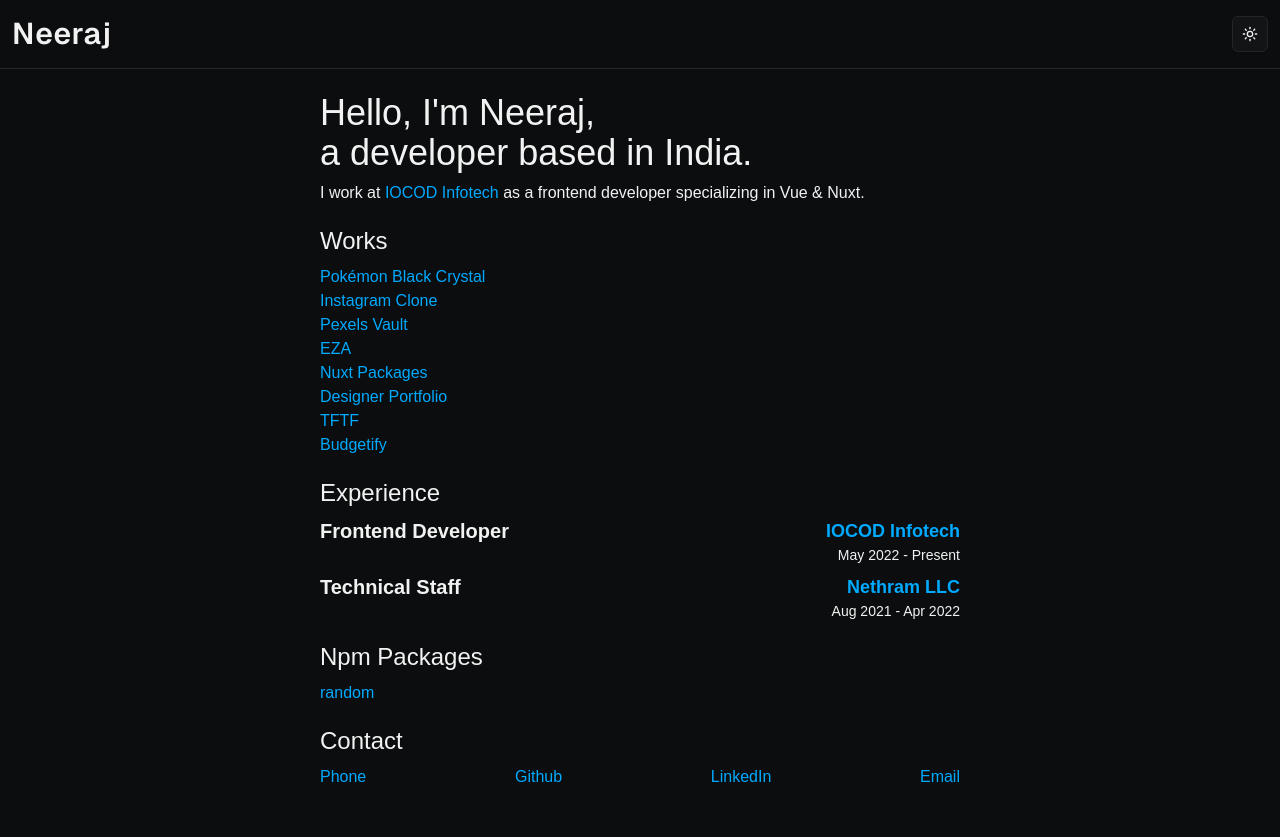
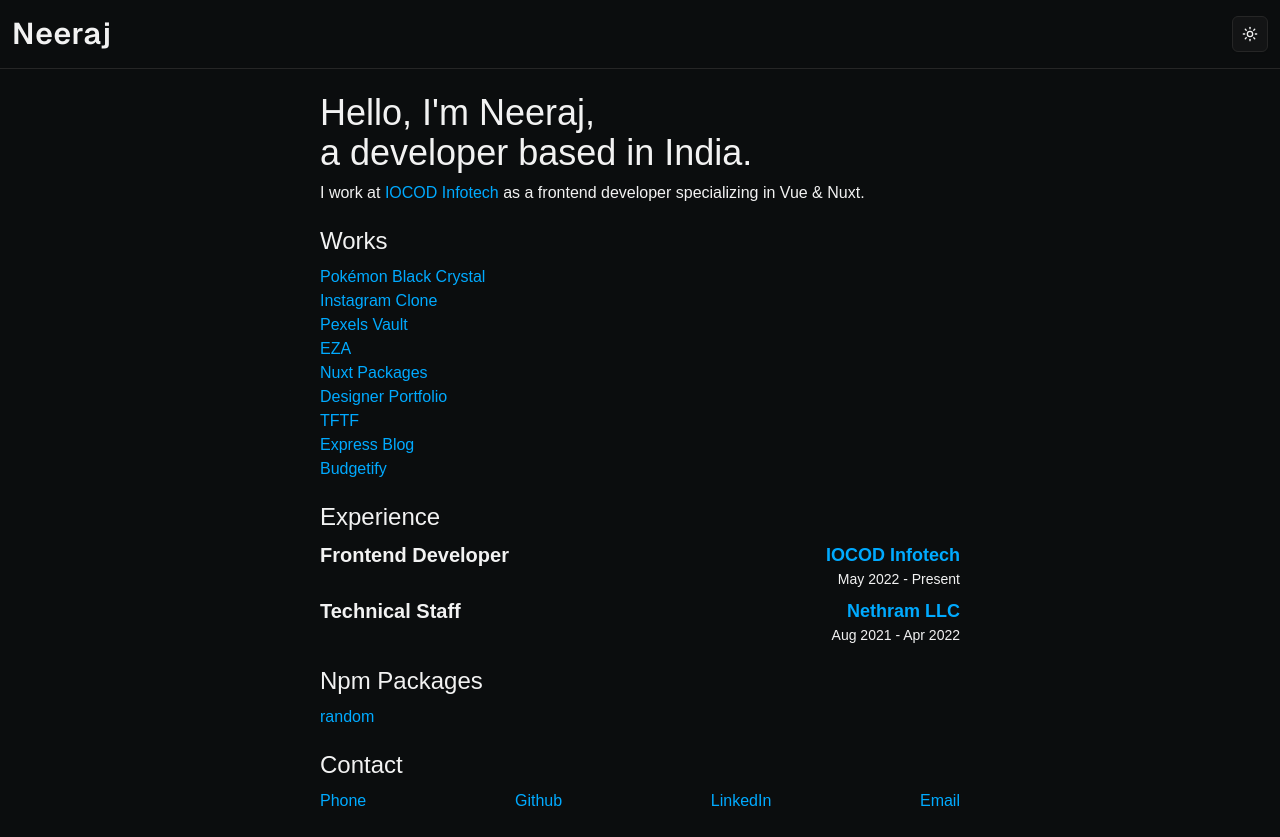
Before and after one commit to N-eeraj/N-eeraj.github.io, a Next.js app: page / in a window 1280 px wide. Before the commit the page ends 813 px from the top, so only its background shows below. Built offline with nearby package versions, Linux system fonts and the light colour scheme.

Commit message:
Added linear loader component for npm page loading Minor content change

```diff
--- a/package.json
+++ b/package.json
@@ -6,7 +6,8 @@
     "dev": "next dev --turbopack",
     "build": "next build",
     "start": "next start",
-    "lint": "next lint"
+    "lint": "next lint",
+    "lint:fix": "next lint --fix"
   },
   "dependencies": {
     "@radix-ui/react-select": "^2.2.2",
--- /dev/null
+++ b/src/app/npm-packages/random/loading.tsx
@@ -0,0 +1,9 @@
+import LinearLoader from "@components/Base/LinearLoader"
+
+function RandomPackageLoading() {
+  return (
+    <LinearLoader />
+  )
+}
+
+export default RandomPackageLoading
--- /dev/null
+++ b/src/components/Base/LinearLoader.tsx
@@ -0,0 +1,9 @@
+function LinearLoader() {
+  return (
+    <div className="h-1 w-full bg-secondary">
+      <div className="h-full bg-primary rounded-full origin-left animate-linear-loader" />
+    </div>
+  )
+}
+
+export default LinearLoader
--- a/src/constants/home.ts
+++ b/src/constants/home.ts
@@ -1,35 +1,39 @@
 export const WORKS = [
   {
+    title: "Pokémon Black Crystal",
     link: "https://github.com/N-eeraj/pokemon-black-crystal",
-    title: "Pokémon Black Crystal",
   },
   {
+    title: "Instagram Clone",
     link: "https://github.com/N-eeraj/instagram-clone",
-    title: "Instagram Clone",
   },
   {
+    title: "Pexels Vault",
     link: "https://github.com/N-eeraj/pexels-vault",
-    title: "Pexels Vault",
   },
   {
+    title: "EZA",
     link: "https://ezacorporate.com/",
-    title: "EZA",
   },
   {
+    title: "Nuxt Packages",
     link: "https://github.com/N-eeraj/nuxt-packages",
-    title: "Nuxt Packages",
   },
   {
+    title: "Designer Portfolio",
     link: "https://fuwad-design.netlify.app/",
-    title: "Designer Portfolio",
   },
   {
+    title: "TFTF",
     link: "https://github.com/N-eeraj/tftf",
-    title: "TFTF",
   },
   {
+    title: "Express Blog",
+    link: "https://github.com/N-eeraj/express-blog",
+  },
+  {
+    title: "Budgetify",
     link: "https://github.com/N-eeraj/budgetify",
-    title: "Budgetify",
   },
 ] as const
 
--- a/src/globals.css
+++ b/src/globals.css
@@ -43,6 +43,21 @@
   --radius-lg: var(--radius);
   --radius-md: calc(var(--radius) - 2px);
   --radius-sm: calc(var(--radius) - 4px);
+
+  --animate-linear-loader: linear-loader 3s ease-in-out infinite;
+  @keyframes linear-loader {
+    0% {
+      width: 5%;
+      transform: translateX(-100%);
+    }
+    50% {
+      width: 50%;
+    }
+    100% {
+      width: 5%;
+      transform: translateX(100vw);
+    }
+  }
 }
 
 @layer base {
```
